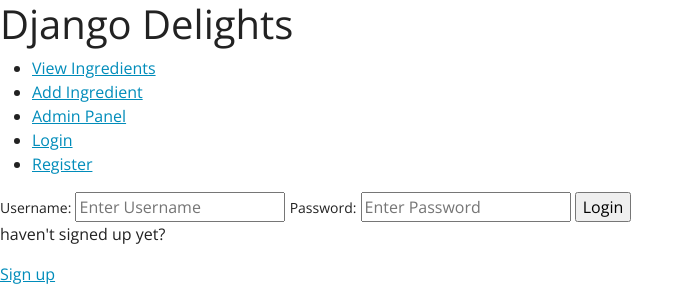
After one commit to juliaberning/django-delights, a Django app: page /login/ in a window 1280 px wide. The commit adds this page. Shown: the top 287 px of the page, without its empty margins (0-694 px from the left). Run offline with Django 5.2, Linux system fonts and the light colour scheme; some libraries are stand-ins or nearby versions.

Commit message:
feat: user authentication system with registration, login, logout

```diff
--- a/restaurant/templates/base.html
+++ b/restaurant/templates/base.html
@@ -19,10 +19,26 @@
                 <li><a href="{% url 'purchase_list' %}">View Purchases</a></li>
                 <li><a href="{% url 'add_purchase' %}">Record Purchase</a></li> {% endcomment %}
                 <li><a href="{% url 'admin:index' %}">Admin Panel</a></li>
+                {% if user.is_authenticated %}
+                <li><a href="{% url 'logout' %}">Logout</a></li>
+                {% else %}
+                <li><a href="{% url 'login' %}">Login</a></li>
+                <li><a href="{% url 'register' %}">Register</a></li>
+                {% endif %}
             </ul>
         </nav>
     </header>
     <main>
+        {% if messages %}
+    <ul class="messages">
+        {% for message in messages %}
+        <li{% if message.tags %} class="{{ message.tags }}"{% endif %}>
+        {{ message }}
+        </li>
+        {% endfor %}
+    </ul>
+{% endif %}
+
         {% block content %}
         <!-- Page-specific content goes here -->
         {% endblock %}
--- /dev/null
+++ b/restaurant/templates/restaurant/login_register.html
@@ -0,0 +1,27 @@
+{% extends 'base.html' %}
+{% block content %}
+{% if page == 'login' %}
+<div>
+    <form method= "POST" action="">
+        {% csrf_token %}
+        <label>Username:</label>
+        <input type="text" name="username" placeholder="Enter Username">
+        <label>Password:</label>
+        <input type="password" name="password" placeholder="Enter Password">
+        <input type="submit" value="Login">
+    </form>
+    <p>haven't signed up yet?</p>
+    <a href="{% url 'register' %}">Sign up</a>
+</div>
+{% else %}
+<div>
+    <form method= "POST" action="">
+        {% csrf_token %}
+        {{ form.as_p }}
+        <input type="submit" value="Register">
+    </form>
+    <p>already signed up?</p>
+    <a href="{% url 'login' %}">Login</a>
+</div>
+{% endif %}
+{% endblock content %}
--- a/restaurant/urls.py
+++ b/restaurant/urls.py
@@ -3,6 +3,9 @@ from . import views
 
 urlpatterns = [
     path('', views.home, name='home'),
+    path("login/", views.loginPage, name="login"),
+    path("logout/", views.logoutUser, name="logout"),
+    path("register/", views.registerPage, name="register"),
     path('ingredients/', views.ingredient_list, name='ingredient_list'),
     path('ingredients/add/', views.add_ingredient, name='add_ingredient'),
 ]
--- a/restaurant/views.py
+++ b/restaurant/views.py
@@ -1,14 +1,59 @@
 from django.shortcuts import render, redirect
+from django.contrib import messages
+from django.contrib.auth import authenticate, login, logout
+from django.contrib.auth.decorators import login_required
+from django.contrib.auth.forms import UserCreationForm
+
 from .models import Ingredient
 from .forms import IngredientForm
 
 def home(request):
     return render(request, 'restaurant/home.html')
 
+def loginPage(request):
+    if request.user.is_authenticated:
+            return redirect('home')
+
+    if request.method == 'POST':
+        username = request.POST.get('username').lower()
+        password = request.POST.get('password')
+        user = authenticate(request, username=username, password=password)
+
+        if user is not None:
+            login(request, user)
+            messages.success(request, f"Welcome back, {user.username}!")
+            return redirect('home')
+        else:
+            messages.error(request, 'Invalid username or password. Please try again.')
+    return render(request, 'restaurant/login_register.html', {'page': 'login'})
+
+
+def logoutUser(request):
+    logout(request)
+    return redirect('home')
+def registerPage(request):
+    if request.method == 'POST':
+        form = UserCreationForm(request.POST)
+        if form.is_valid():
+            form.save()
+            username = form.cleaned_data.get('username')
+            password = form.cleaned_data.get('password1')
+            user = authenticate(username=username, password=password)
+            messages.success(request, f'Account created for {username}!')
+            login(request, user)
+            return redirect('home')
+        else:
+            messages.error(request, 'An error has occurred during registration')
+    else:
+        form = UserCreationForm()
+    return render(request, 'restaurant/login_register.html', {'form': form})
+
+@login_required(login_url='login')
 def ingredient_list(request):
     ingredients = Ingredient.objects.all()
     return render(request, 'restaurant/ingredient_list.html', {'ingredients': ingredients})
 
+@login_required(login_url='login')
 def add_ingredient(request):
     if request.method == 'POST':
         form = IngredientForm(request.POST)
```
